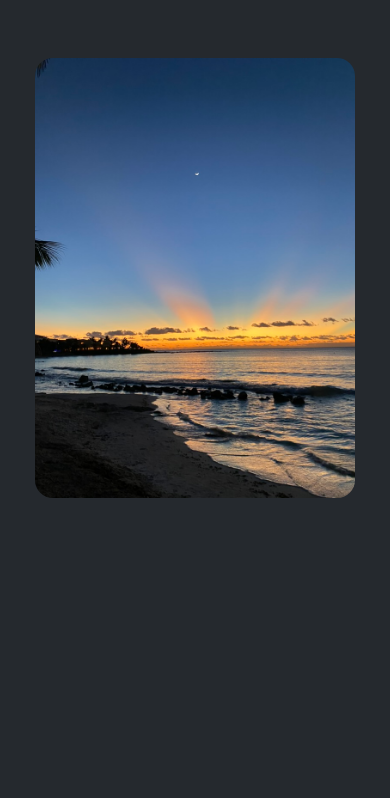
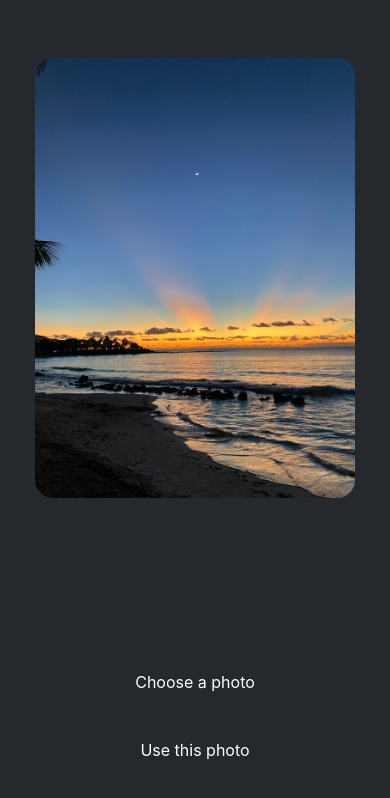
Before and after one commit to EmilyJarecki/firstReactNative, a React Native app: screen / in a window 390 px wide. Shown: the top 798 px of the page. Built offline with nearby package versions, Linux system fonts and the light colour scheme.

Commit message:
created two buttons from one component. They make alerts when pressed

```diff
--- a/App.js
+++ b/App.js
@@ -1,6 +1,7 @@
 import { StatusBar } from 'expo-status-bar';
 import { StyleSheet, Text, View, Image } from 'react-native';
 import ImageViewer from './components/ImageViewer';
+import Button from './components/Button';
 
 const PlaceholderImage = require('./assets/images/background-image.png');
 
@@ -11,7 +12,10 @@
         <ImageViewer placeholderImageSource={PlaceholderImage} />
       </View>
       {/* <Text style={{color: '#fff'}}>Hello World, this is Emily!</Text> */}
-
+      <View style={styles.footerContainer}>
+        <Button label="Choose a photo" />
+        <Button label="Use this photo" />
+      </View>
       <StatusBar style="auto" />
     </View>
   );
@@ -31,5 +35,9 @@
     width: 320,
     height: 440,
     borderRadius: 18,
-  }
+  },
+  footerContainer: {
+    flex: 1 / 3,
+    alignItems: 'center',
+  },
 });
--- /dev/null
+++ b/components/Button.js
@@ -0,0 +1,39 @@
+import { StyleSheet, View, Pressable, Text } from "react-native"
+
+
+const Button = ({label}) => {
+  return (
+    <View style={styles.buttonContainer}>
+        <Pressable style={styles.button} onPress={() => alert('You pressed a button.')}>
+            <Text style={styles.buttonLabel}>{label}</Text>
+        </Pressable>
+    </View>
+  )
+}
+const styles = StyleSheet.create({
+    buttonContainer: {
+      width: 320,
+      height: 68,
+      marginHorizontal: 20,
+      alignItems: 'center',
+      justifyContent: 'center',
+      padding: 3,
+    },
+    button: {
+      borderRadius: 10,
+      width: '100%',
+      height: '100%',
+      alignItems: 'center',
+      justifyContent: 'center',
+      flexDirection: 'row',
+    },
+    buttonIcon: {
+      paddingRight: 8,
+    },
+    buttonLabel: {
+      color: '#fff',
+      fontSize: 16,
+    },
+  });
+
+export default Button
```
